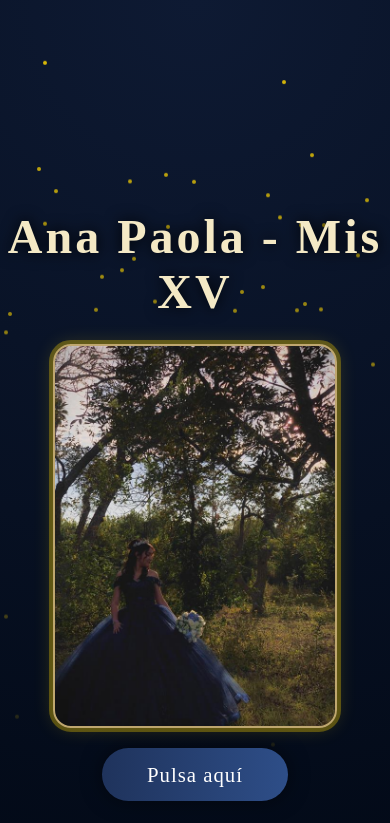
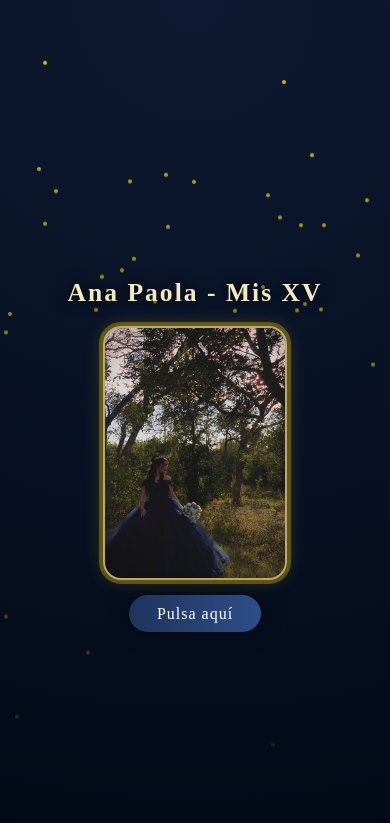
Before and after one commit to EverJhazi/Ana-Paola---Mis-XV, a plain HTML site: page index.html in a window 390 px wide. Shown: the top 823 px of the page. Drawn offline with Linux system fonts and the light colour scheme.

Commit message:
Update index.html

```diff
--- a/index.html
+++ b/index.html
@@ -184,6 +184,133 @@
         p { font-size: 1.1rem; }
         h2 { font-size: 1.7rem; }
     }
+
+    /* ------------------------------- */
+/* 📱 RESPONSIVE GENERAL MEJORADO */
+/* ------------------------------- */
+
+@media (max-width: 900px) {
+    .fotoInicio {
+        width: 240px;
+        height: 330px;
+    }
+}
+
+/* Pantallas medianas */
+@media (max-width: 750px) {
+    .contenedorInicio h1 {
+        font-size: 2.4rem;
+    }
+}
+
+/* 📱 Celulares */
+@media (max-width: 620px){
+
+    /* Pantalla de inicio */
+    #pantallaInicio {
+        padding-top: 20px;
+    }
+
+    .contenedorInicio h1 {
+        font-size: 1.9rem;
+        margin-bottom: 18px;
+    }
+
+    .fotoInicio {
+        width: 210px;
+        height: 290px;
+        margin-bottom: 25px;
+    }
+
+    .botonInicio {
+        padding: 12px 32px;
+        font-size: 1.1rem;
+        border-radius: 35px;
+    }
+
+    /* Imagen principal */
+    .foto-xv {
+        height: 38vh;    /* antes 50vh */
+    }
+
+    .foto-xv img {
+        object-fit: contain;  /* evita recortar la imagen */
+        filter: brightness(.92);
+    }
+
+    /* Texto del header */
+    header h1 {
+        font-size: 1.8rem;
+        margin-top: 20px;
+    }
+
+    /* Secciones */
+    .seccion {
+        width: 92%;
+        padding: 28px 18px;
+        margin: 22px auto;
+    }
+
+    h2 {
+        font-size: 1.45rem;
+    }
+
+    p {
+        font-size: 1.05rem;
+        line-height: 1.55rem;
+    }
+
+    #countdown {
+        font-size: 1.3rem !important;
+    }
+
+    .imgdivs {
+        width: 32px;
+        margin-bottom: -5px;
+    }
+
+    .boton {
+        padding: 12px 22px;
+        font-size: 1rem;
+        border-radius: 25px;
+    }
+}
+
+/* 🟡 Ultra pequeño (iPhone SE / Galaxy Mini) */
+@media (max-width: 420px){
+
+    .contenedorInicio h1 {
+        font-size: 1.6rem;
+        letter-spacing: 2px;
+    }
+
+    .fotoInicio {
+        width: 180px;
+        height: 250px;
+    }
+
+    .botonInicio {
+        padding: 10px 28px;
+        font-size: 1rem;
+    }
+
+    header h1 {
+        font-size: 1.55rem;
+    }
+
+    h2 {
+        font-size: 1.32rem;
+    }
+
+    p {
+        font-size: 1rem;
+    }
+
+    .seccion {
+        padding: 22px 15px;
+    }
+}
+
 </style>
 </head>
 
```
